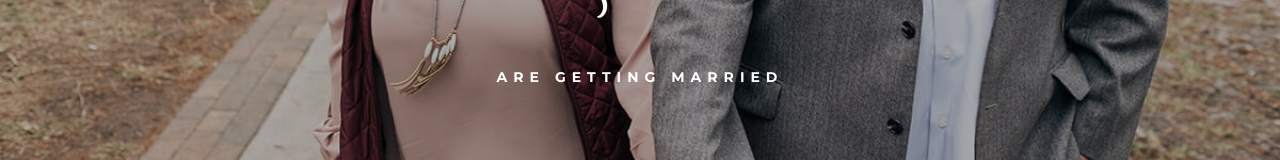
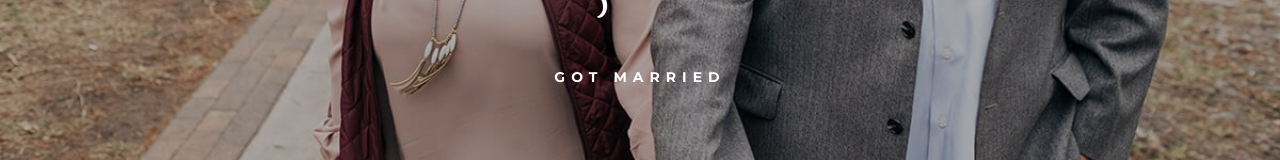
Before and after one commit to eric-pierce/Greg-and-Lauren-Wedding-Website, a plain HTML site: page index.html in a window 1280 px wide. Shown: the part 509-669 px from the top of the page. Drawn offline with Linux system fonts and the light colour scheme; some packages are replaced by stand-ins of ours.

Commit message:
Update index.html

```diff
--- a/index.html
+++ b/index.html
@@ -130,7 +130,7 @@
                                         	</div>
                                         </div>
                                         <h1 id="slide-other-text" class="animation delay2 fadeInUp">
-                                        	ARE GETTING MARRIED
+                                        	GOT MARRIED
                                         </h1>
 
                                     </div>
```
